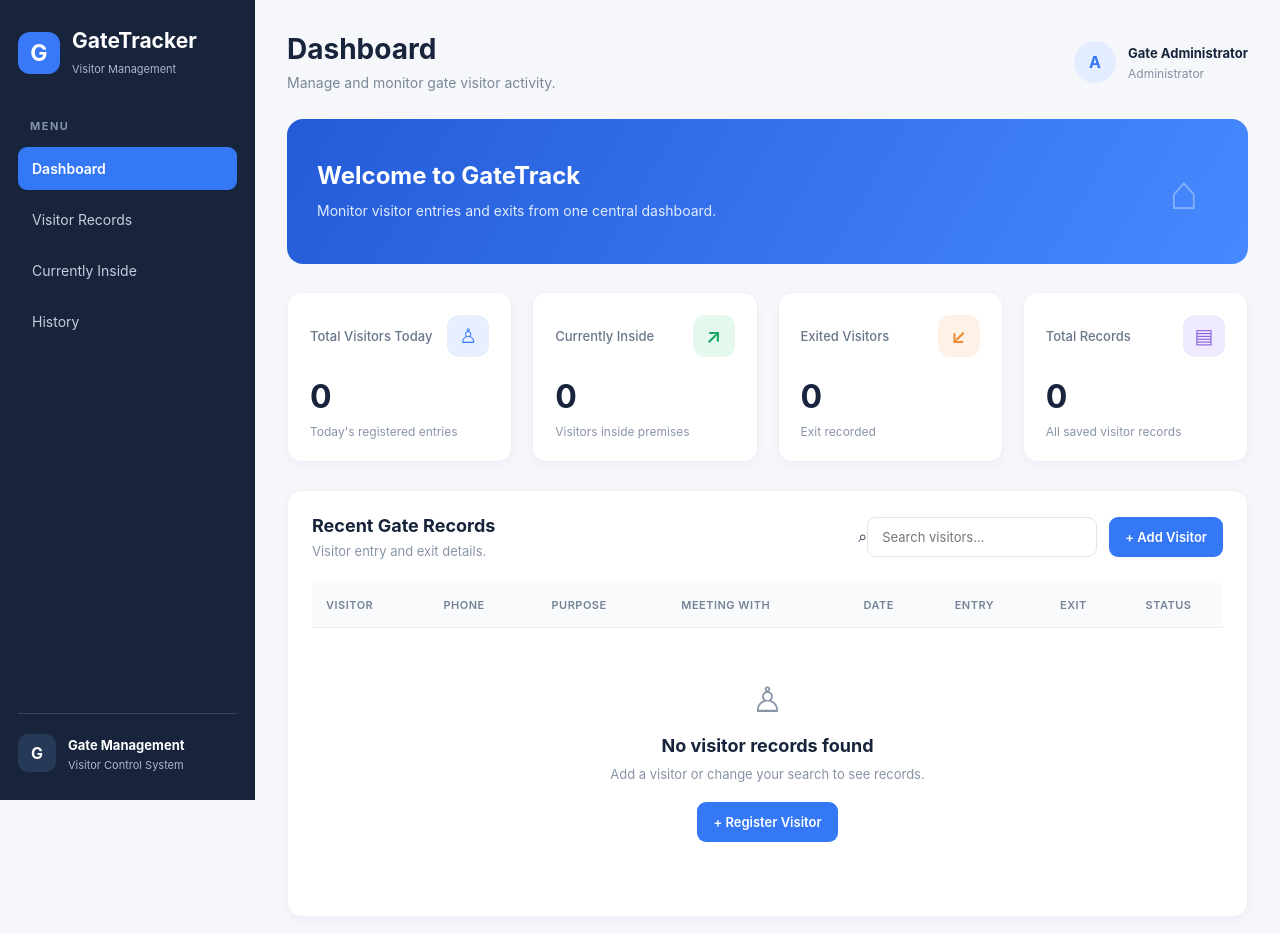
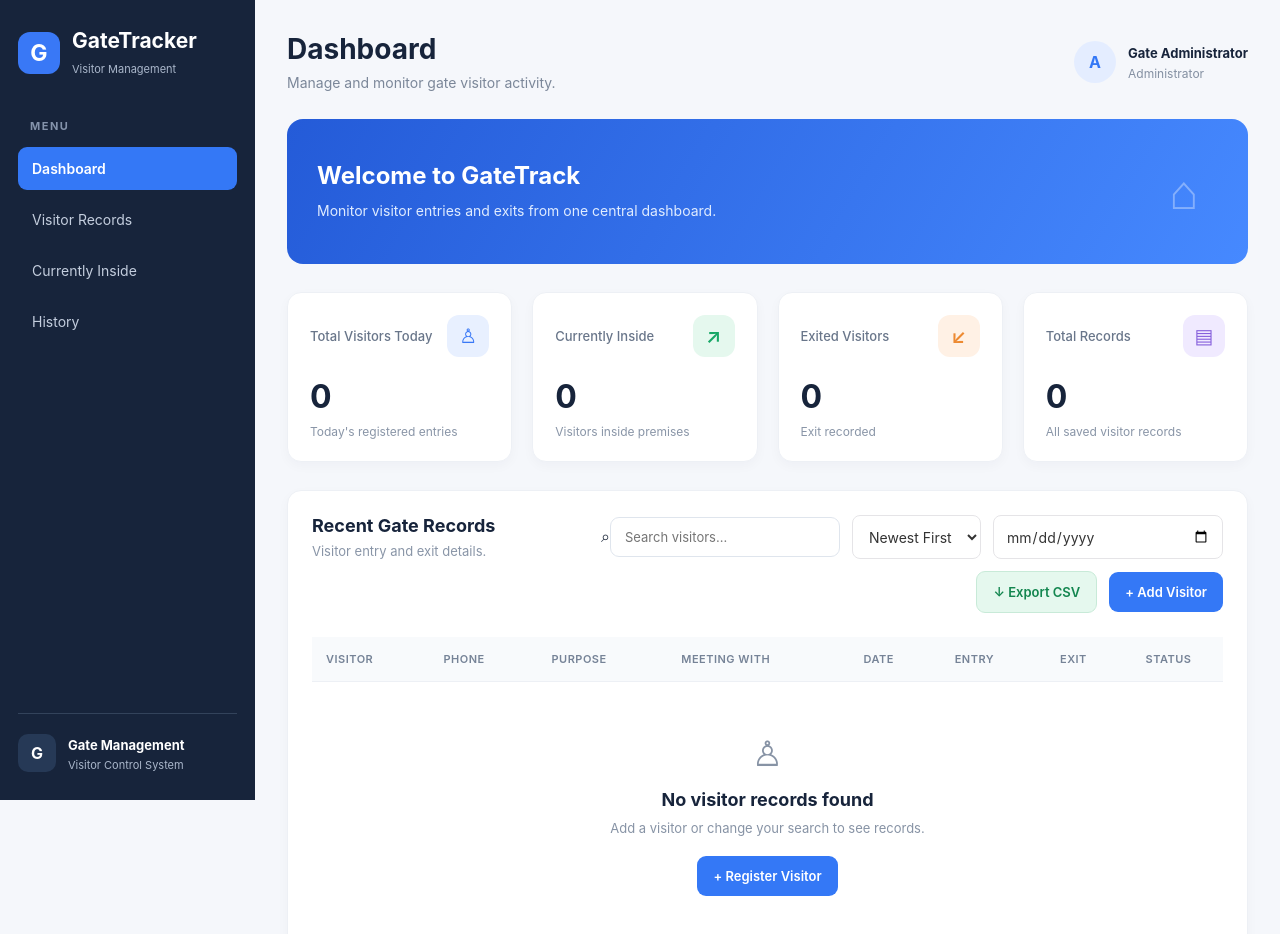
Before and after one commit to Harshit123-SAI/Main-Gate-Tracker, a React (Vite) app: page / in a window 1280 px wide. Shown: the top 934 px of the page. Built offline with nearby package versions, Linux system fonts and the light colour scheme.

Commit message:
Add visitor sorting and improve record layout

```diff
--- a/src/App.css
+++ b/src/App.css
@@ -359,9 +359,10 @@ button {
 .record-header {
   display: flex;
   justify-content: space-between;
-  align-items: center;
+  align-items: flex-start;
   gap: 20px;
   margin-bottom: 24px;
+  flex-wrap: wrap;
 }
 
 .record-header h2 {
@@ -379,6 +380,9 @@ button {
   display: flex;
   align-items: center;
   gap: 12px;
+  flex-wrap: wrap;
+  flex: 1;
+  justify-content: flex-end;
 }
 
 .record-actions input {
@@ -407,6 +411,21 @@ button {
   font-weight: 600;
   white-space: nowrap;
   transition: background 0.2s;
+}
+.export-btn {
+  background: #e5f8ee;
+  color: #13864f;
+  border: 1px solid #c8ead8;
+  border-radius: 9px;
+  padding: 12px 16px;
+  font-size: 13px;
+  font-weight: 600;
+  white-space: nowrap;
+  transition: background 0.2s;
+}
+
+.export-btn:hover {
+  background: #d2f2e1;
 }
 
 .primary-btn:hover {
@@ -739,11 +758,13 @@ tbody tr:hover {
   .sidebar nav {
     flex-direction: row;
     flex-wrap: wrap;
+    gap: 8px;
   }
 
   .nav-item {
     width: auto;
     flex: 1 1 45%;
+    justify-content: flex-start;
   }
 
   .sidebar-bottom {
@@ -824,3 +845,108 @@ tbody tr:hover {
     display: none;
   }
 }
+/* Toast Notification */
+.toast-message {
+  position: fixed;
+  top: 24px;
+  right: 24px;
+  z-index: 10000;
+  display: flex;
+  align-items: center;
+  gap: 10px;
+  padding: 14px 18px;
+  border-radius: 10px;
+  font-size: 14px;
+  font-weight: 600;
+  box-shadow: 0 8px 24px rgba(0, 0, 0, 0.12);
+  animation: toastSlideIn 0.3s ease;
+}
+
+.toast-message.success {
+  background: #e5f8ee;
+  color: #13864f;
+  border: 1px solid #c8ead8;
+}
+
+.toast-icon {
+  font-size: 18px;
+  font-weight: bold;
+}
+
+@keyframes toastSlideIn {
+  from {
+    opacity: 0;
+    transform: translateX(30px);
+  }
+
+  to {
+    opacity: 1;
+    transform: translateX(0);
+  }
+}
+
+/* Mobile Toast */
+@media (max-width: 650px) {
+  .toast-message {
+    top: 15px;
+    right: 15px;
+    left: 15px;
+    font-size: 13px;
+  }
+}
+.date-filter {
+  display: flex;
+  align-items: center;
+  gap: 10px;
+  flex-wrap: wrap;
+  align-self: center;
+}
+
+.date-filter input[type="date"] {
+  height: 44px;
+  box-sizing: border-box;
+  padding: 10px 12px;
+  border: 1px solid #e5e4e7;
+  border-radius: 8px;
+  background: #ffffff;
+  color: #333333;
+  font-size: 14px;
+  outline: none;
+  cursor: pointer;
+  transition: border-color 0.2s ease;
+}
+
+.date-filter input[type="date"]:focus {
+  border-color: #aa3bff;
+}
+
+.date-filter button {
+  height: 44px;
+  padding: 0 14px;
+  border: none;
+  border-radius: 8px;
+  background: #f3e8ff;
+  color: #7e22ce;
+  font-size: 13px;
+  font-weight: 600;
+  cursor: pointer;
+}
+
+.date-filter button:hover {
+  background: #e9d5ff;
+}
+.sort-filter select {
+  height: 44px;
+  padding: 10px 12px;
+  border: 1px solid #e5e4e7;
+  border-radius: 8px;
+  background: #ffffff;
+  color: #333333;
+  font-size: 14px;
+  cursor: pointer;
+  outline: none;
+}
+
+.sort-filter select:focus {
+  border-color: #aa3bff;
+}
--- a/src/App.jsx
+++ b/src/App.jsx
@@ -7,6 +7,7 @@ import VisitorForm from "./components/VisitorForm";
 import Header from "./components/Header";
 import DashboardStats from "./components/DashboardStats";
 import VisitorSearch from "./components/VisitorSearch";
+import Toast from "./components/Toast";
 
 const STORAGE_KEY = "main-gate-tracker-visitors";
 
@@ -22,7 +23,13 @@ function App() {
 
   const [activePage, setActivePage] = useState("Dashboard");
   const [search, setSearch] = useState("");
+  const [dateFilter, setDateFilter] = useState("");
+  const [sortOrder, setSortOrder] = useState("newest");
   const [showForm, setShowForm] = useState(false);
+  const [toast, setToast] = useState({
+  message: "",
+  type: "success",
+});
 
   const [formData, setFormData] = useState({
     name: "",
@@ -35,6 +42,15 @@ function App() {
   useEffect(() => {
     localStorage.setItem(STORAGE_KEY, JSON.stringify(visitors));
   }, [visitors]);
+  useEffect(() => {
+  if (!toast.message) return;
+
+  const timer = setTimeout(() => {
+    setToast({ message: "", type: "success" });
+  }, 3000);
+
+  return () => clearTimeout(timer);
+}, [toast.message]);
 
   const today = new Date().toLocaleDateString("en-CA");
 
@@ -49,17 +65,22 @@ function App() {
   const exitedVisitors = visitors.filter(
     (visitor) => visitor.status === "Exited"
   ).length;
-
 const filteredVisitors = visitors.filter((visitor) => {
   const searchText = search.toLowerCase();
 
-    return (
+  const matchesSearch =
     visitor.name.toLowerCase().includes(searchText) ||
     visitor.phone.includes(searchText) ||
     visitor.purpose.toLowerCase().includes(searchText) ||
-      visitor.personToMeet.toLowerCase().includes(searchText)
-    );
+    visitor.personToMeet.toLowerCase().includes(searchText);
+
+  const matchesDate = dateFilter
+    ? visitor.entryDate === dateFilter
+    : true;
+
+  return matchesSearch && matchesDate;
 });
+
 
   function handleInputChange(e) {
     const { name, value } = e.target;
@@ -88,6 +109,10 @@ function App() {
     };
 
     setVisitors((prev) => [newVisitor, ...prev]);
+    setToast({
+  message: "Visitor added successfully!",
+  type: "success",
+});
 
     setFormData({
       name: "",
@@ -100,16 +125,14 @@ function App() {
     setShowForm(false);
   }
 
-  function handleExit(visitorId) {
-    const now = new Date();
-
+  function handleExit(id) {
   setVisitors((prev) =>
     prev.map((visitor) =>
-        visitor.id === visitorId
+      visitor.id === id
         ? {
             ...visitor,
             status: "Exited",
-              exitTime: now.toLocaleTimeString([], {
+            exitTime: new Date().toLocaleTimeString([], {
               hour: "2-digit",
               minute: "2-digit",
             }),
@@ -117,34 +140,98 @@ function App() {
         : visitor
     )
   );
+
+  setToast({
+    message: "Visitor exit marked successfully!",
+    type: "success",
+  });
 }
 
-  function handleDelete(visitorId) {
-    const confirmed = window.confirm(
-      "Are you sure you want to delete this visitor record?"
-    );
+  function handleDelete(id) {
+  setVisitors((prev) => prev.filter((visitor) => visitor.id !== id));
 
-    if (!confirmed) return;
-
-    setVisitors((prev) => prev.filter((visitor) => visitor.id !== visitorId));
+  setToast({
+    message: "Visitor record deleted successfully!",
+    type: "success",
+  });
+}
+function handleExportCSV() {
+    if (pageVisitors.length === 0) {
+      alert("No visitor records available to export.");
+      return;
     }
 
+    const headers = [
+      "Name",
+      "Phone",
+      "Purpose",
+      "Meeting With",
+      "Organization",
+      "Date",
+      "Entry Time",
+      "Exit Time",
+      "Status",
+    ];
+
+    const rows = pageVisitors.map((visitor) => [
+      visitor.name,
+      visitor.phone,
+      visitor.purpose,
+      visitor.personToMeet,
+      visitor.organization,
+      visitor.entryDate,
+      visitor.entryTime,
+      visitor.exitTime,
+      visitor.status,
+    ]);
+
+    const csvContent = [headers, ...rows]
+      .map((row) =>
+        row
+          .map((value) => `"${String(value ?? "").replace(/"/g, '""')}"`)
+          .join(",")
+      )
+      .join("\n");
+
+    const blob = new Blob([csvContent], {
+      type: "text/csv;charset=utf-8;",
+    });
+
+    const url = URL.createObjectURL(blob);
+    const link = document.createElement("a");
+
+    link.href = url;
+    link.download = "visitor-records.csv";
+    link.click();
+
+    setTimeout(() => URL.revokeObjectURL(url), 1000);
+}
   const navItems = [
     "Dashboard",
     "Visitor Records",
     "Currently Inside",
     "History",
   ];
+  const sortedVisitors = [...filteredVisitors].sort((a, b) => {
+  if (sortOrder === "newest") {
+    return new Date(`${b.entryDate} ${b.entryTime}`) -
+           new Date(`${a.entryDate} ${a.entryTime}`);
+  }
+
+  return new Date(`${a.entryDate} ${a.entryTime}`) -
+         new Date(`${b.entryDate} ${b.entryTime}`);
+});
 
 const pageVisitors =
   activePage === "Currently Inside"
-      ? filteredVisitors.filter((visitor) => visitor.status === "Inside")
+    ? sortedVisitors.filter((visitor) => visitor.status === "Inside")
     : activePage === "History"
-        ? filteredVisitors.filter((visitor) => visitor.status === "Exited")
-        : filteredVisitors;
+      ? sortedVisitors.filter((visitor) => visitor.status === "Exited")
+      : sortedVisitors;
 
   return (
     <div className="app">
+      <Toast message={toast.message} type={toast.type} />
       {/* Sidebar */}
       <Sidebar
   navItems={navItems}
@@ -192,6 +279,35 @@ function App() {
 
             <div className="record-actions">
   <VisitorSearch search={search} setSearch={setSearch} />
+  <div className="sort-filter">
+  <select
+    value={sortOrder}
+    onChange={(e) => setSortOrder(e.target.value)}
+  >
+    <option value="newest">Newest First</option>
+    <option value="oldest">Oldest First</option>
+  </select>
+</div>
+<div className="date-filter">
+  <input
+    type="date"
+    value={dateFilter}
+    onChange={(e) => setDateFilter(e.target.value)}
+  />
+
+  {dateFilter && (
+    <button onClick={() => setDateFilter("")}>
+      Clear Date
+    </button>
+  )}
+</div>
+  <button
+    className="export-btn"
+    onClick={handleExportCSV}
+  >
+    ↓ Export CSV
+  </button>
+
   <button
     className="primary-btn"
     onClick={() => setShowForm(true)}
--- /dev/null
+++ b/src/components/Toast.jsx
@@ -0,0 +1,14 @@
+function Toast({ message, type }) {
+  if (!message) return null;
+
+  return (
+    <div className={`toast-message ${type}`}>
+      <span className="toast-icon">
+        {type === "success" ? "✓" : "!"}
+      </span>
+      <span>{message}</span>
+    </div>
+  );
+}
+
+export default Toast;
```
Lines whose indentation alone changed are shown as unchanged.
